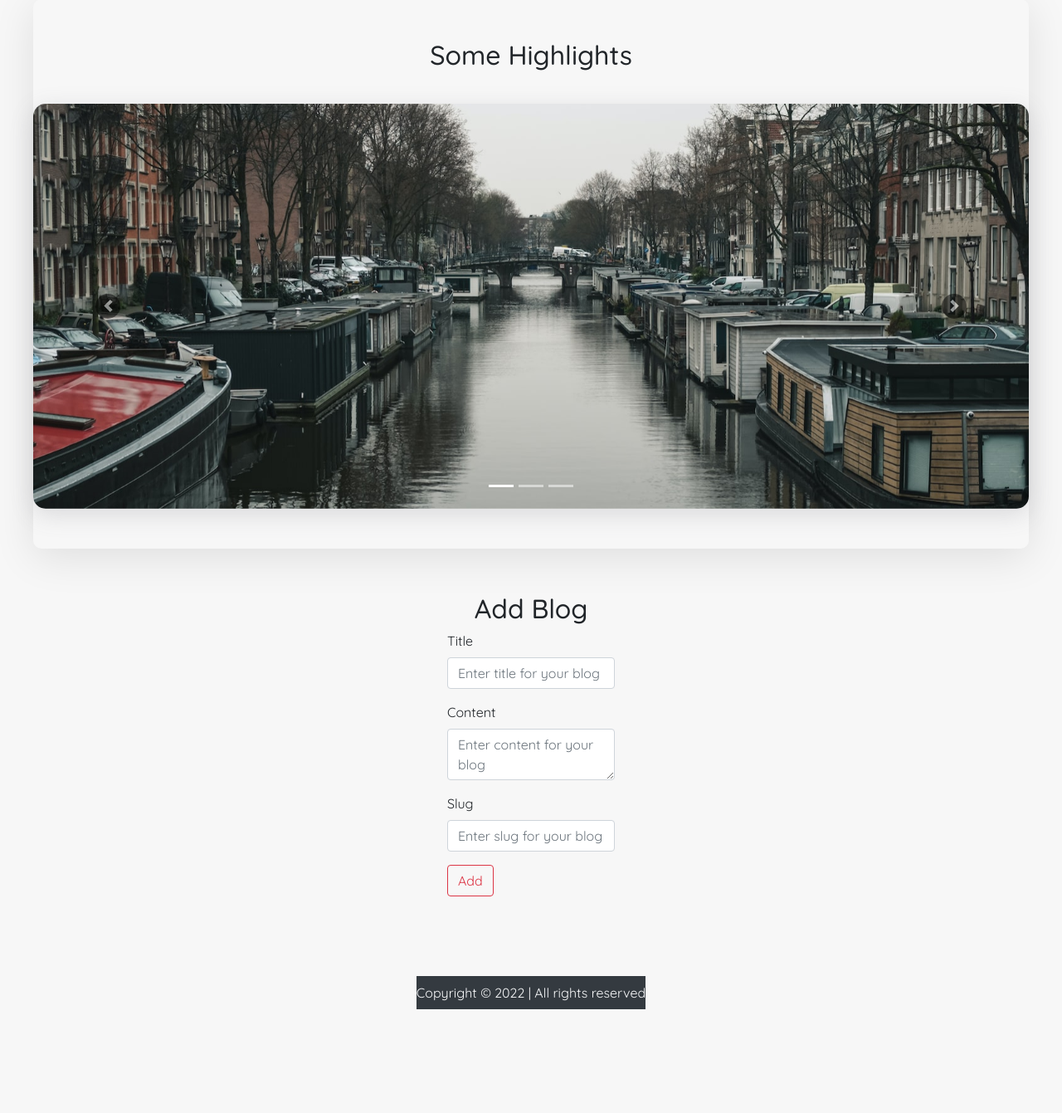
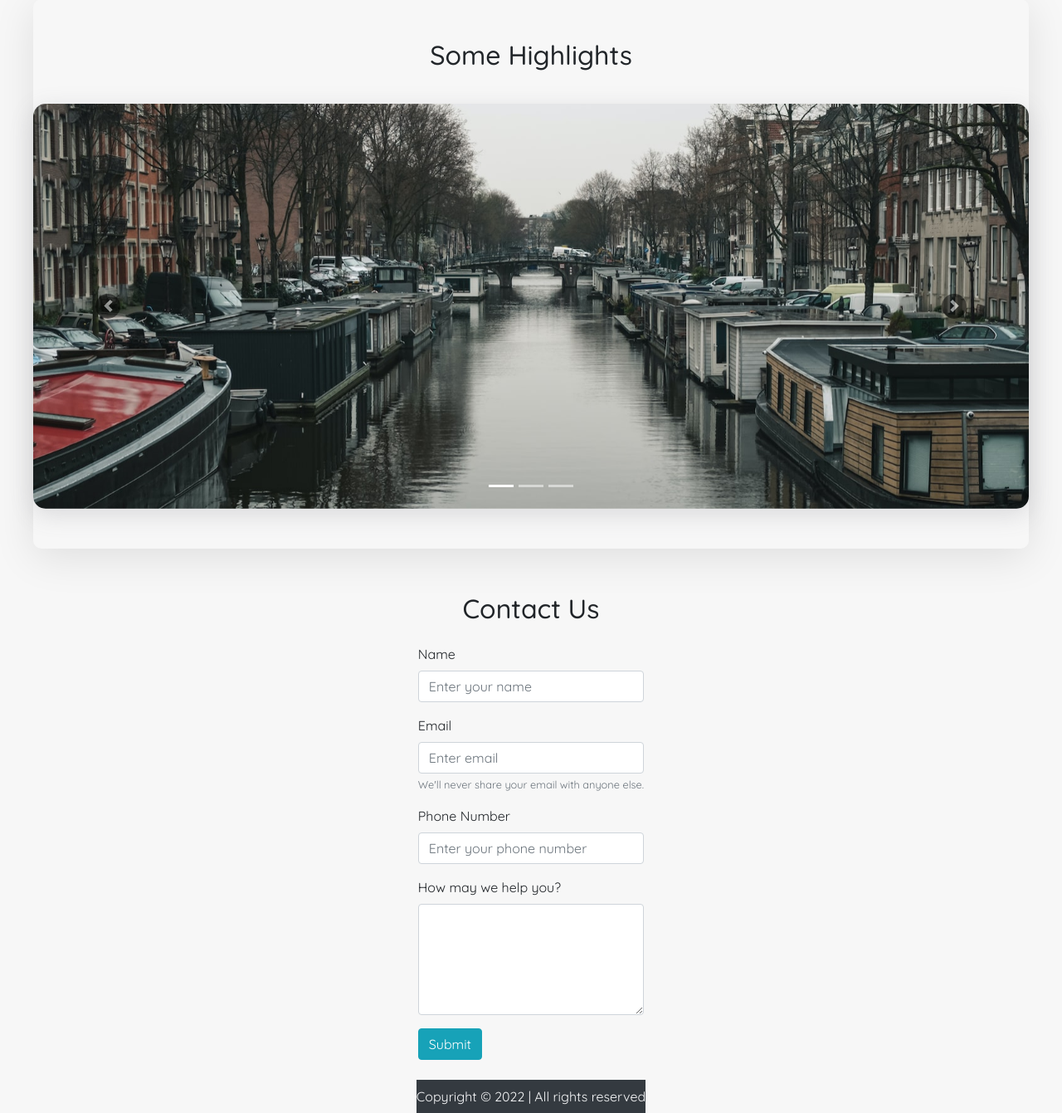
Before and after one commit to Sandeshsingh27/myBlog, a Django app: page / in a window 1280 px wide. Shown: the part 1048-2389 px from the top of the page at 83% size. Before the commit the page ends 2264 px from the top, so only its background shows below. Run offline with Django 4.2, Linux system fonts and the light colour scheme; some libraries are stand-ins or nearby versions.

Commit message:
created addBlog.html and made the changes accordingly

```diff
--- a/blog/urls.py
+++ b/blog/urls.py
@@ -4,6 +4,7 @@ from blog import views
 urlpatterns = [
     path('', views.index, name="index"),
     path('blog/', views.blog, name="blog"),
+    path('addBlog/', views.addBlog, name="addBlog"),
     path('blogpost/<str:slug>', views.blogpost, name="blogpost"),
     path('contact/', views.contact, name="contact"),
     path('search/', views.search, name="search"),
--- a/blog/views.py
+++ b/blog/views.py
@@ -6,6 +6,7 @@ import math
 from django.contrib import messages
 from django.contrib.auth.models import User
 from django.contrib.auth import authenticate, login, logout
+from django.contrib.auth.decorators import login_required
 
 # Create your views here.
 
@@ -72,6 +73,10 @@ def blog(request):
 
     context={'blogs':blogs, 'prev':prev, 'nxt':nxt}
     return render(request, "blog.html", context)
+
+@login_required(login_url='/signin/')
+def addBlog(request):
+    return render(request,"addBlog.html")
 
 # slug is the url part whether is a string or int after some urlpaths such as xyz123 in www.google.com/home/xyz123
 def blogpost(request, slug):
--- a/templates/base.html
+++ b/templates/base.html
@@ -65,7 +65,7 @@
   {% block body %}
   {% endblock body %}
 
-  <footer class="bg-dark text-light mt-5">
+  <footer class="bg-dark text-light mt-0">
     <p class="text-center py-2 my-0">
       Copyright &copy; 2022 | All rights reserved
     </p>
--- a/templates/index.html
+++ b/templates/index.html
@@ -26,12 +26,16 @@ background: #f7f7f7 !important;
           Sign up to discover why millions of people have published their passions here.</p>
       </div>
 
-      {% if not user.is_authenticated %}
+      {% if user.is_authenticated %}
+      <div class="button">
+        <a href="/addBlog" class="btn btn-info btn-lg" role="button">Add Blog</a>
+      </div>
+      {% else %}
       <div class="button">
         <!-- Button trigger for login modal -->
         <button type="submit" class="btn btn-danger btn-lg" data-toggle="modal" data-target="#loginModal">Log
           In</button>
-        <a href="#addBlog" class="btn btn-info btn-lg" role="button">Add Blog</a>
+        <a href="/addBlog" class="btn btn-info btn-lg" role="button">Add Blog</a>
       </div>
       {% endif %}
 
@@ -112,6 +116,7 @@ background: #f7f7f7 !important;
     </div>
   </div>
 </section>
+{% if user.is_authenticated %}
 <section id="addBlog">
   <div class="container d-block  my-0 px-0 pb-5">
     <h2 class="text-center pt-5">Add Blog</h2>
@@ -132,22 +137,40 @@ background: #f7f7f7 !important;
         <label for="slug">Slug</label>
         <input type="text" name="slug" class="form-control" id="slug" placeholder="Enter slug for your blog">
       </div>
-      <button type="submit" class="btn btn-outline-danger">Add</button>
+      <button type="submit" class="btn btn-outline-info">Add</button>
+    </form>
+  </div>
+</section>
+{% endif %}
+<section id="contact-us" style="{% if user.is_authenticated %}background: #fff; {% endif %}">
+  <div class="container my-0 pb-4 d-block">
+    <h2 class="text-center pt-5">Contact Us</h2>
+    <form action="/contact/" method="POST">
+      {% csrf_token %}
+      <div class="form-group pt-3">
+        <label for="name">Name</label>
+        <input type="text" name="name" class="form-control" id="name" placeholder="Enter your name">
+      </div>
+      <div class="form-group">
+        <label for="email">Email</label>
+        <input type="email" name="email" class="form-control" id="email" aria-describedby="emailHelp"
+          placeholder="Enter email">
+        <small id="emailHelp" class="form-text text-muted">We'll never share your email with anyone
+          else.</small>
+      </div>
+
+      <div class="form-group">
+        <label for="phone">Phone Number</label>
+        <input type="tel" name="phone" class="form-control" id="phone" placeholder="Enter your phone number">
+      </div>
+
+      <div class="form-group">
+        <label for="desc">How may we help you?</label>
+        <textarea class="form-control" name="desc" id="desc" rows="5"></textarea>
+      </div>
+      <button type="submit" class="btn btn-info">Submit</button>
     </form>
   </div>
 </section>
 
-
-
-<!-- Pagination -->
-<!-- <nav aria-label="Blog pagination">
-        <ul class="pagination justify-content-between mb-5">
-          <li class="page-item"><a class="page-link text-sm rounded" href="#"> <i class="fa fa-chevron-left mr-1"></i>Older posts</a></li>
-          <li class="page-item disabled"><a class="page-link text-sm rounded" href="#" tabindex="-1">Newer posts  <i class="fa fa-chevron-right ml-1"></i></a></li>
-        </ul>
-      </nav>
-    </div>
-  </section> -->
-<!-- Footer-->
-
 {% endblock body %}
--- a/templates/navbar.html
+++ b/templates/navbar.html
@@ -32,7 +32,7 @@
             Welcome {{request.user}}
           </a>
           <div class="dropdown-menu" aria-labelledby="navbarDropdown">
-            <a class="dropdown-item" href="#addBlog">Add Blog</a>
+            <a class="dropdown-item" href="/addBlog">Add Blog</a>
             <!-- <a class="dropdown-item" href="#">Another action</a> -->
           <div class="dropdown-divider"></div>
           <a class="dropdown-item" href="/signout">Log Out</a>
```
Also changed, not shown: templates/addBlog.html (added, +34 -0 lines), db.sqlite3.
